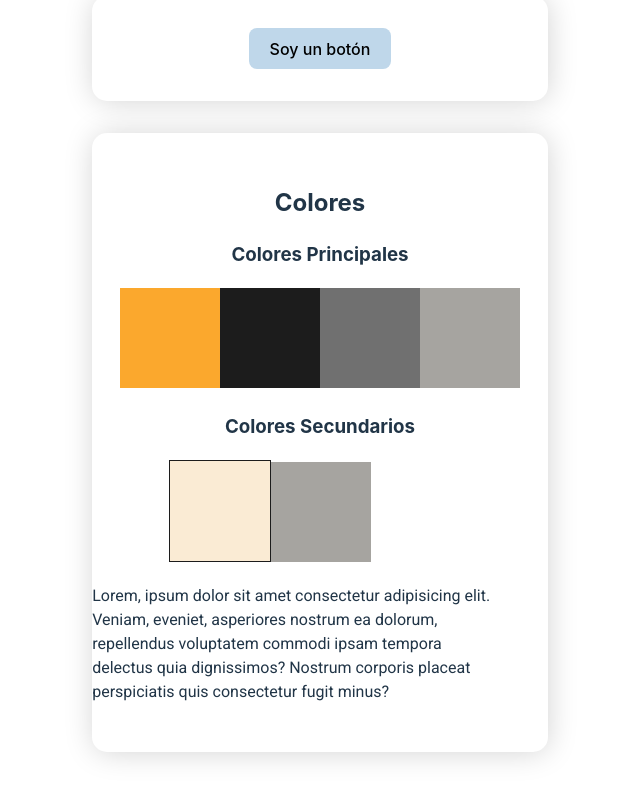
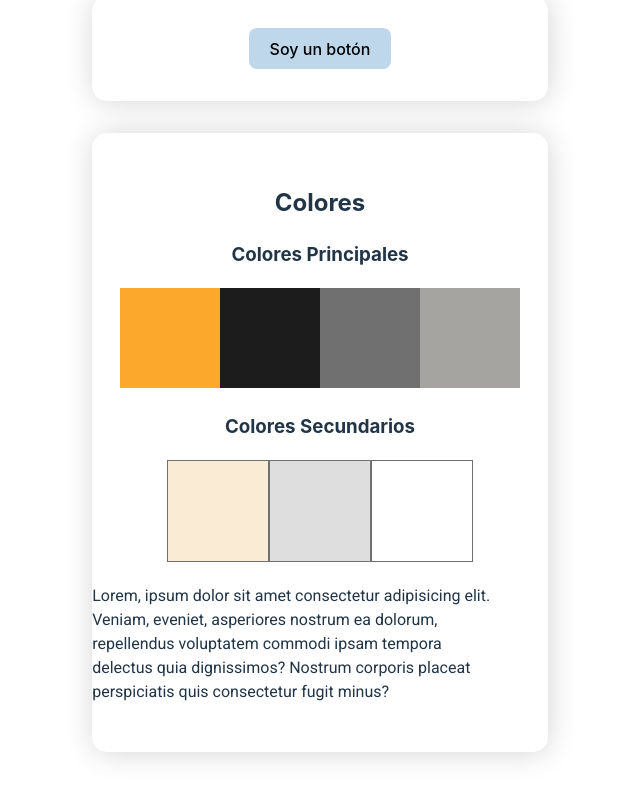
Before and after one commit to carugui/project-gamma, a React (Vite) app: page /styleguide in a window 1280 px wide. Shown: the part 1170-1970 px from the top of the page, without its empty margins (320-960 px from the left). Built offline with nearby package versions, Linux system fonts and the light colour scheme.

Commit message:
cambios en colores no van las variables

```diff
--- a/src/scss/_variables.scss
+++ b/src/scss/_variables.scss
@@ -3,9 +3,10 @@ $color_smoke: #1c1c1c;
 $color-grey-dark: #707070;
 $color-grey-smoot: #a6a4a0;
 $color-yellow-smoot: #FAEBD4;
+$color-grey-light: grey-light;
 $color-white: #ffffff;
 
-$color-grey-light: grey-light;
+
 
 
 
--- a/src/styleguide/Styleguide.jsx
+++ b/src/styleguide/Styleguide.jsx
@@ -35,12 +35,12 @@ export default function Styleguide () {
             <div className="seccion-color bg-color-grey-smoot" ></div>
 
             <h3>Colores Secundarios</h3>
-            <div className="seccion-color bg-color-yellow-smoot" data-color="#FAEBD4"></div>
-            <div className="seccion-color bg-color-grey-smoot" data-color="#a6a4a0;"></div>
-            <div className="seccion-color bg-color-white" data-color="#ffffff"></div>
+            <div className="seccion-color bg-color-yellow-smoot"></div>
+            <div className="seccion-color bg-color-grey-light" ></div>
+            <div className="seccion-color bg-color-white"></div>
             <p className="parrafos">
                 Lorem, ipsum dolor sit amet consectetur adipisicing elit. Veniam, eveniet, asperiores nostrum ea dolorum, repellendus voluptatem commodi ipsam tempora delectus quia dignissimos? Nostrum corporis placeat perspiciatis quis consectetur fugit minus?
-            </p>
+            </p >
         </div>
 
     </>
--- a/src/styleguide/style.scss
+++ b/src/styleguide/style.scss
@@ -1,3 +1,4 @@
+
 
 .section {
 
@@ -34,5 +35,14 @@
 
 .bg-color-yellow-smoot {
     background-color:#FAEBD4;
-    border : 1px solid  #1c1c1c;
+    border : 1px solid  #707070;
 }
+.bg-color-grey-light {
+    background-color: #dfdede;
+    border: 1px solid #707070
+}
+
+.bg-color-white {
+    background-color: fffff;
+    border: 1px solid #707070
+}
```
Also changed, not shown: src/scss/style.scss (added).
